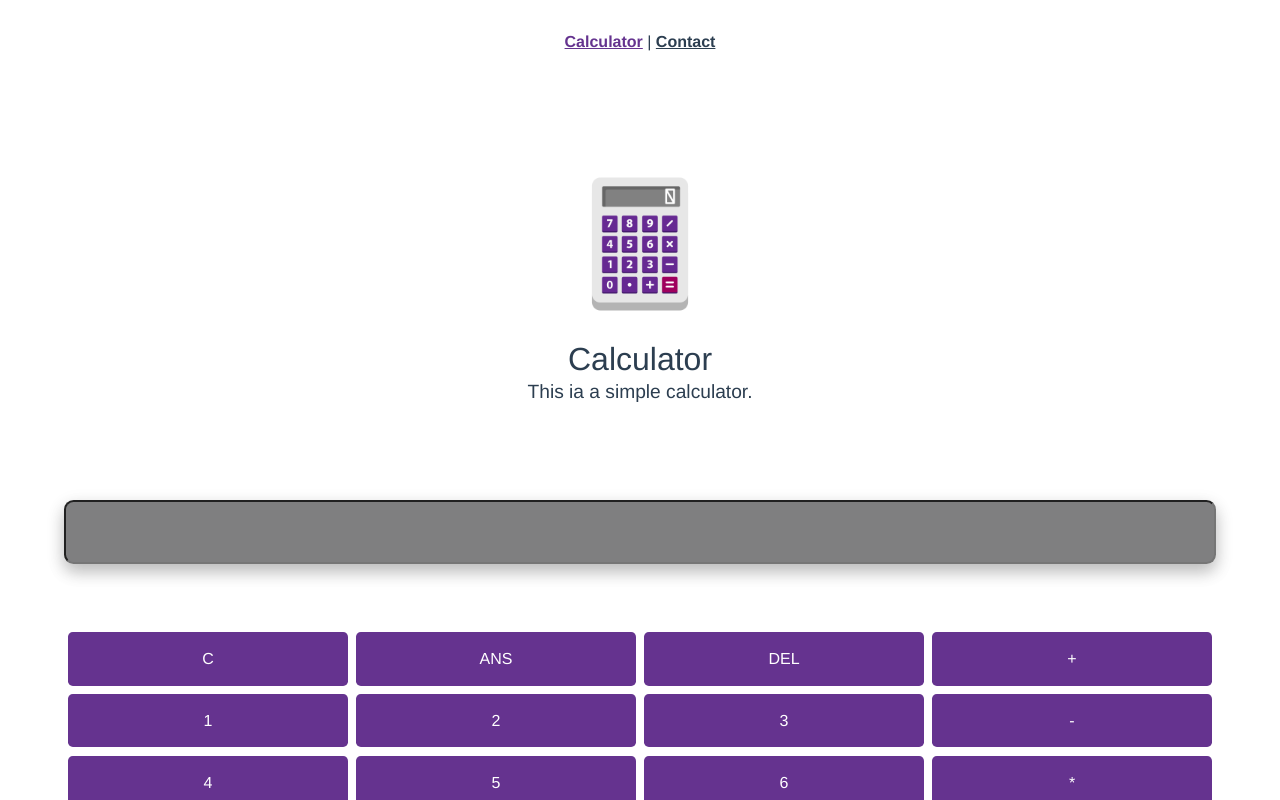
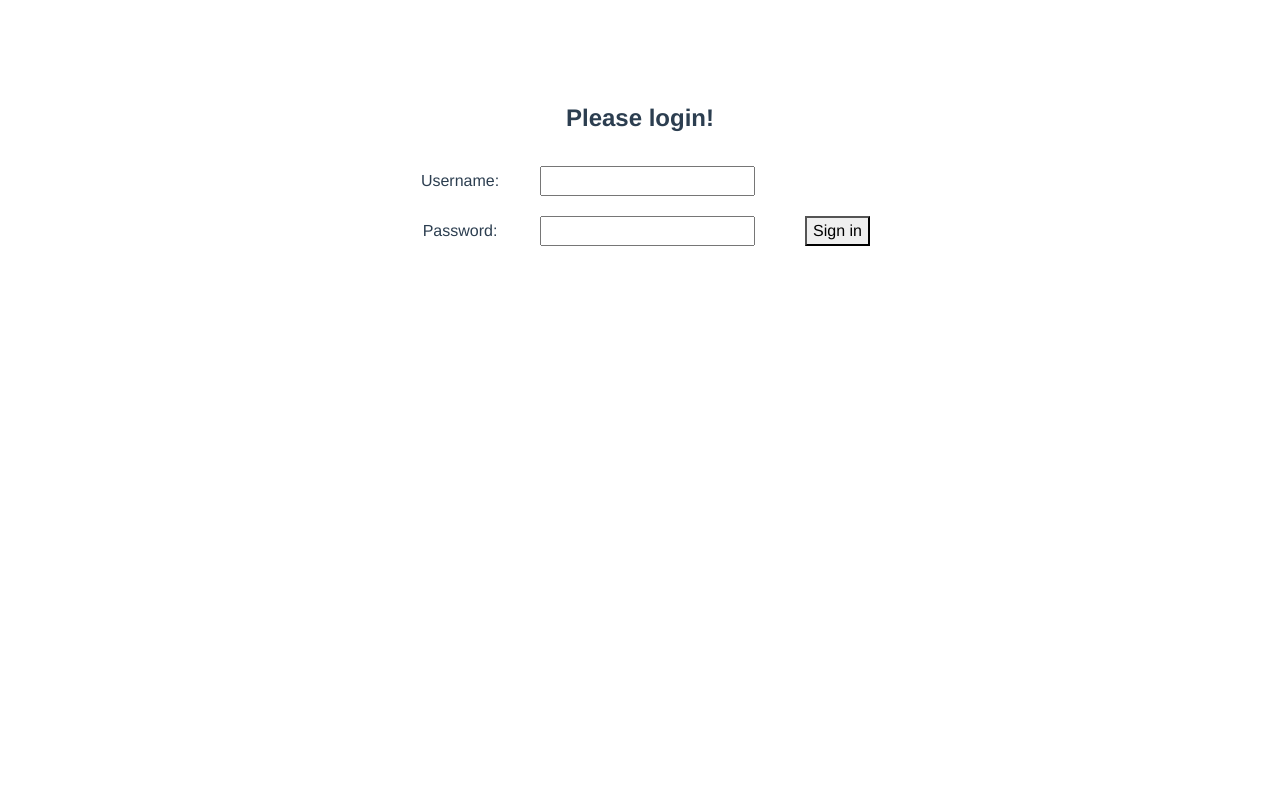
Before and after one commit to thadshap/Full-stack-application-developer-Oving2, a Vue app: page / in a window 1280 px wide. Shown: the top 800 px of the page. Built offline with nearby package versions, Linux system fonts and the light colour scheme; no server answers; the HTML template or start-up script is replaced by a standard one.

Commit message:
log in implemented

```diff
--- a/src/App.vue
+++ b/src/App.vue
@@ -4,8 +4,6 @@
       {{ GStore.flashMessage }}
     </div>
     <div id="nav">
-      <router-link to="/">Calculator</router-link> |
-      <router-link to="/contact">Contact</router-link>
     </div>
     <router-view />
   </div>
@@ -45,7 +43,4 @@ export default {
   font-weight: bold;
   color: #2c3e50;
 }
-#nav a.router-link-exact-active {
-  color: #3f0073cc;
-}
 </style>
--- a/src/components/Logo.vue
+++ b/src/components/Logo.vue
@@ -1,5 +1,6 @@
 <template>
     <div class="intro">
+        <router-link to="/contact" id="link-to-contact">Contact</router-link>
         <img class="calculator-logo" alt="Calculator logo" src="../assets/calculator.png" />
         <h3>Calculator</h3>
         <p>This ia a simple calculator.</p>
@@ -11,6 +12,7 @@
 .calculator-logo{
     width: 20%;
     margin-top: 10%;
+    margin-left: 10%;
 }
 
 h3{
@@ -20,6 +22,13 @@ h3{
 .intro{
     text-align: center;
     height: 10em;
+}
+
+#link-to-contact {
+  color: #3f0073cc;
+  float: right;
+  padding-right: 5%;
+  font-size: 20px;
 }
 
 @media only screen and (min-width: 768px) {
--- /dev/null
+++ b/src/http-common.js
@@ -0,0 +1,7 @@
+import axios from "axios";
+export default axios.create({
+    baseURL: "http://localhost:9090/",
+    headers: {
+        "Content-type": "application/json"
+    }
+});
--- a/src/router/index.js
+++ b/src/router/index.js
@@ -2,12 +2,18 @@ import {createRouter, createWebHistory} from "vue-router";
 import Calculator from "../view/Calculator.vue";
 import Contact from "../view/Contact.vue";
 import NotFound from "../view/NotFound";
+import LogIn from "../view/LogIn";
 
 const routes = [
     {
-        path:'/',
+        path:'/calculator',
         name: 'Calculator',
         component: Calculator
+    },
+    {
+        path:'/',
+        name: 'LogIn',
+        component: LogIn
     },
     {
         path: '/contact',
--- a/src/services/LogInService.js
+++ b/src/services/LogInService.js
@@ -0,0 +1,11 @@
+import http from "../http-common";
+
+class LogInService{
+    getProfile(data){
+        return http.get("/users", { username: data });
+    }
+    getProfiles() {
+        return http.get('/users')
+    }
+}
+export default new LogInService();
--- a/src/store/index.js
+++ b/src/store/index.js
@@ -1,16 +1,28 @@
 import { createStore } from 'vuex'
 import ContactService from "../services/ContactService.js";
-
+import LogInService from "../services/LogInService";
 
 export default createStore({
     state: {
         user: 'Thadshajini Paramsothy',
-        contacts:[]
+        contacts:[],
+        registers:[],
+        register:{},
+        username: ''
     },
     mutations: {
         ADD_CONTACT(state, contacts){
             state.contacts.push(contacts)
-        }
+        },
+        SET_PROFILE(state, register) {
+            state.register = register
+        },
+        SET_USERNAME(state, username) {
+            state.username = username
+        },
+        SET_PROFILES(state, registers) {
+            state.registers = registers
+        },
     },
     actions: {
         createContact({commit},contactInfo){
@@ -21,7 +33,34 @@ export default createStore({
                 .catch(error => {
                     console.log(error)
                 })
-        }
+        },
+        fetchProfile({commit, state}, username){
+            const existingProfile = state.registers.find(register => register.username === username)
+            if(existingProfile){
+                commit('SET_PROFILE', existingProfile)
+                commit('SET_USERNAME', username)
+            } else{
+                LogInService.getProfile(username)
+                    .then(response => {
+                        commit('SET_PROFILE', response.data)
+                    })
+                    .catch(error =>{
+                        console.log('User' + username + 'not found' + error)
+                    })
+            }
+        },
+        fetchProfiles({ commit, state }) {
+            LogInService.getProfiles()
+                .then(response => {
+                    commit('SET_PROFILES', response.data)
+                    console.log(
+                        'Successfully fetched feedback from server ' + state.registers.length
+                    )
+                })
+                .catch(error => {
+                    console.log('could not get profiles' + error)
+                })
+        },
     },
     modules: {}
 })
--- a/src/view/Calculator.vue
+++ b/src/view/Calculator.vue
@@ -175,6 +175,7 @@ button:hover{
     line-height: 0;
   font-size: .5em;
 }
+
 @media only screen and (min-width: 768px) {
 .calculator{
     margin-top: 20%;
--- a/src/view/LogIn.vue
+++ b/src/view/LogIn.vue
@@ -0,0 +1,87 @@
+<template>
+  <div id="loginContainer">
+    <div id="loginTitle">
+      <label>Please login!</label>
+    </div>
+    <div id="username">
+      <label id="usernameLabel">Username:</label>
+      <input v-model="username" id="u">
+    </div>
+    <div id="password">
+      <label id="passwordLabel">Password: </label>
+      <input v-model="password" id="p">
+      <p id="header">{{header}}</p>
+      <button v-on:click="handleClickSignin" id="logging">Sign in</button>
+    </div>
+  </div>
+</template>
+
+<script>
+import Calculator from "./Calculator";
+
+export default {
+
+  name: 'LoginComponent',
+  created() {
+    this.$store.dispatch('fetchProfiles')
+  },
+
+  methods: {
+    handleClickSignin (){
+      this.$store.dispatch('fetchProfile', this.username)
+      const fetchedProfile = this.$store.state.register
+
+      if(
+          fetchedProfile.username === this.username &&
+          fetchedProfile.password === this.password
+      ){
+        this.$router.push({
+          name: 'Calculator',
+          component: Calculator,
+        })
+      }else if (fetchedProfile.username === this.username){
+        this.header = 'Wrong password'
+      }
+      else {
+        this.header = 'Login failed'
+      }
+    }
+  },
+  data() {
+    return {
+      username: '',
+      password: '',
+      header: ''
+    }
+  }
+}
+</script>
+
+<style scoped>
+input{
+  margin: 10px;
+}
+#loginContainer {
+  display: grid;
+  justify-content: center;
+  margin: 40px;
+}
+
+#loginTitle {
+  font-size: x-large;
+  font-weight: bold;
+  margin-bottom: 20px;
+}
+
+#username, #password {
+  display: flex;
+  flex-direction: row;
+  align-items: center;
+  column-gap: 20px;
+}
+
+#usernameLabel, #passwordLabel {
+  width: 100px;
+}
+
+</style>
```
